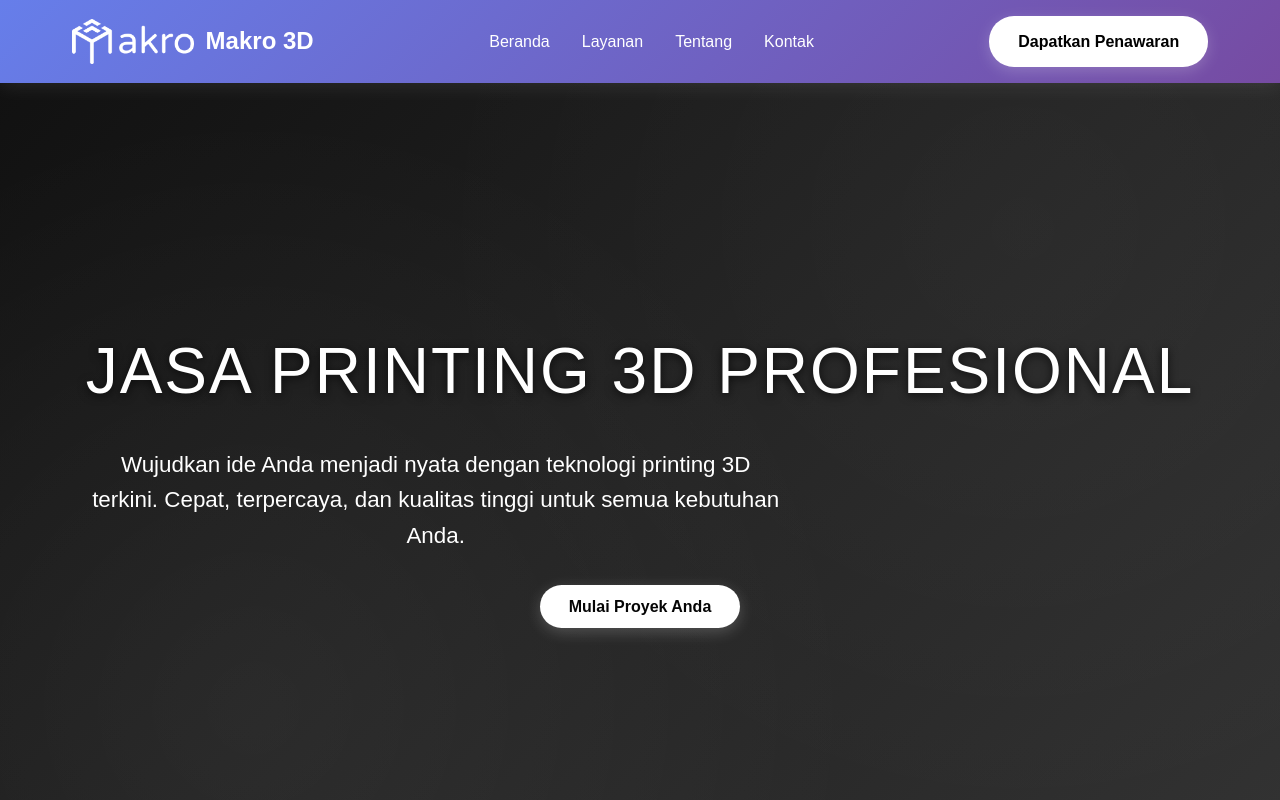
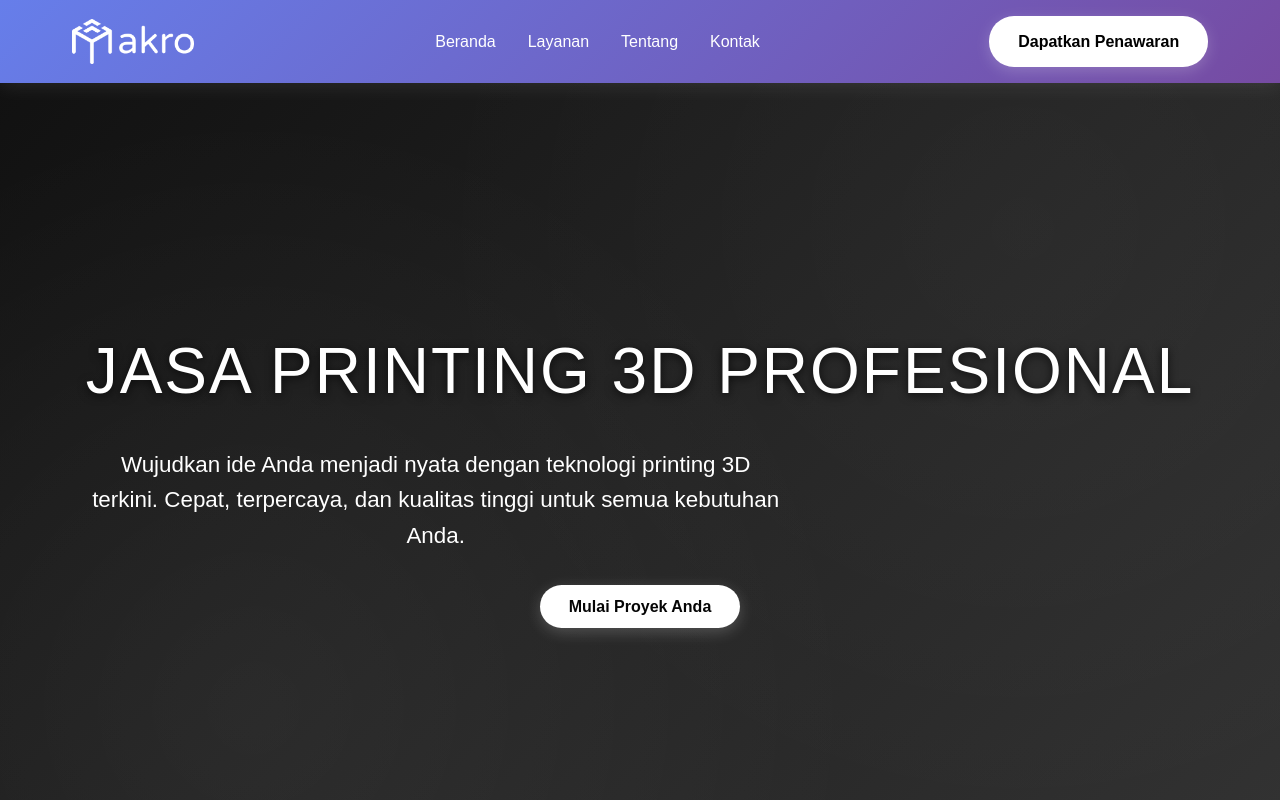
Before and after one commit to threedmakro/makro-3D, a website: page index.html in a window 1280 px wide. Shown: the top 800 px of the page. Drawn offline with Linux system fonts and the light colour scheme.

Commit message:
makro new

```diff
--- a/index.html
+++ b/index.html
@@ -12,7 +12,7 @@
         <nav>
             <a href="#" class="logo">
                 <img src="assets/images/logo.png" alt="Makro 3D" class="logo-img">
-                <span>Makro 3D</span>
+                <span></span>
             </a>
             <ul class="nav-links">
                 <li><a href="#home">Beranda</a></li>
```
